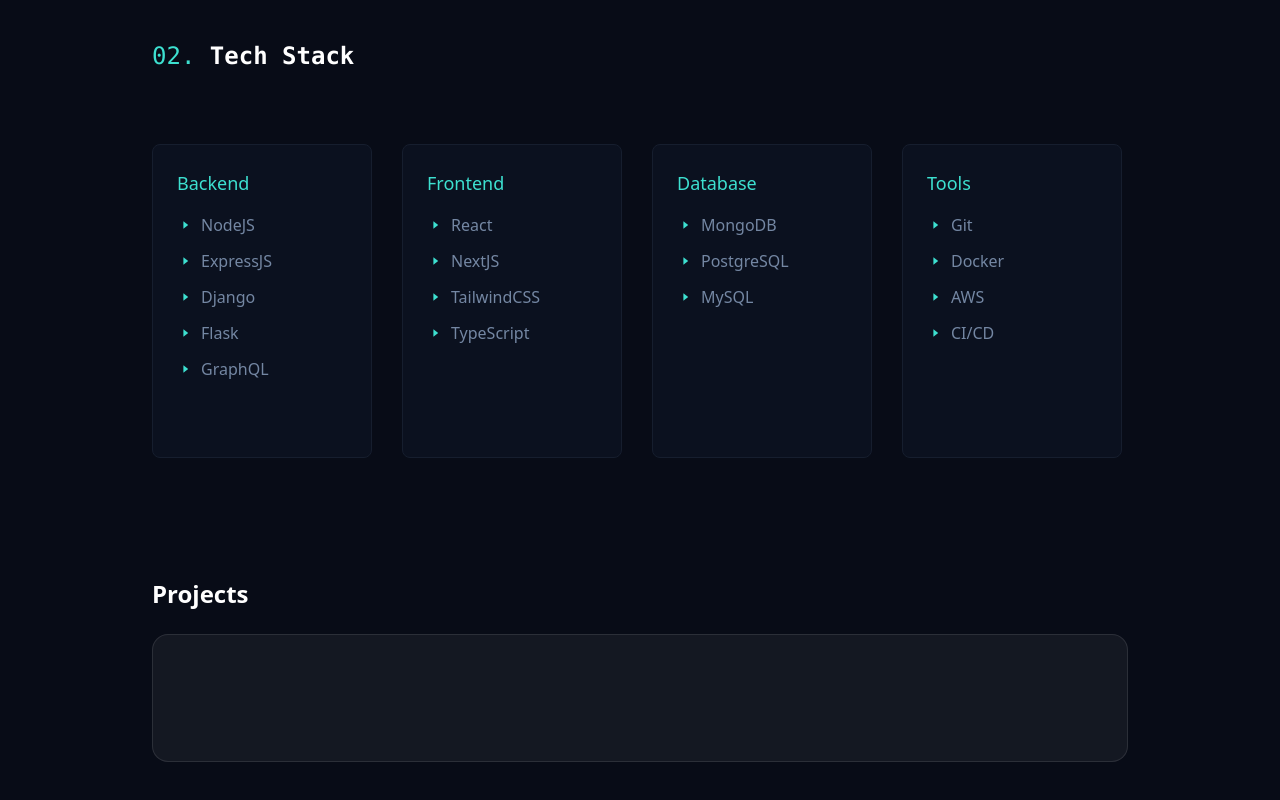
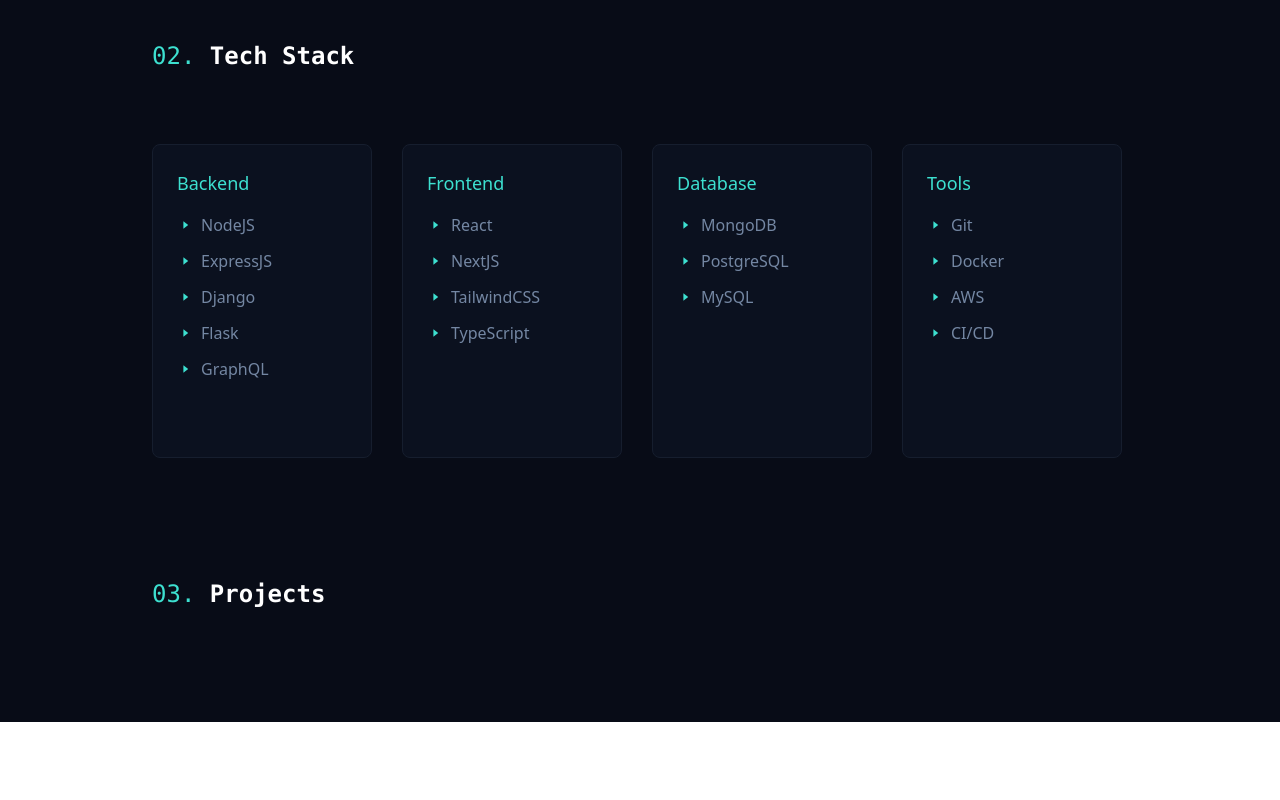
Before and after one commit to harshithkalki/Harshith_portfolio, a React (Vite) app: page / in a window 1280 px wide. Shown: the part 1404-2204 px from the top of the page. After the commit the page ends 2126 px from the top, so only its background shows below. Built offline with nearby package versions, Linux system fonts and the light colour scheme.

Commit message:
Projects.tsx init

```diff
--- a/src/App.tsx
+++ b/src/App.tsx
@@ -1,15 +1,16 @@
 import About from "./components/About";
 import Hero from "./components/Hero";
 import NavBar from "./components/NavBar";
+import Projects from "./components/Projects";
 import Skills from "./components/Skills";
-function Section({ id, title }: { id: string; title: string }) {
-  return (
-    <section id={id} className="mx-auto max-w-5xl px-6 py-20">
-      <h2 className="text-2xl font-semibold">{title}</h2>
-      <div className="mt-6 h-32 rounded-2xl border border-white/10 bg-white/5" />
-    </section>
-  );
-}
+// function Section({ id, title }: { id: string; title: string }) {
+//   return (
+//     <section id={id} className="mx-auto max-w-5xl px-6 py-20">
+//       <h2 className="text-2xl font-semibold">{title}</h2>
+//       <div className="mt-6 h-32 rounded-2xl border border-white/10 bg-white/5" />
+//     </section>
+//   );
+// }
 
 function App() {
   return (
@@ -22,10 +23,11 @@
         <Hero />
         <About />
         <Skills />
+        <Projects />
 
         {/* <Section id="about" title="About" /> */}
         {/* <Section id="skills" title="Skills" /> */}
-        <Section id="projects" title="Projects" />
+        {/* <Section id="projects" title="Projects" /> */}
       </div>
     </>
   );
--- /dev/null
+++ b/src/components/Projects.tsx
@@ -0,0 +1,13 @@
+const Projects = () => {
+  return (
+    <section id="projects" className="w-screen md:max-w-5xl mx-auto px-6 py-20">
+      <pre className="text-2xl font-semibold">
+        <span className="font-normal text-[#3de0d0]">03. </span>Projects
+      </pre>
+
+      <div className="grid grid-cols-1 md:grid-cols-2 lg:grid-cols-4 gap-6 mt-8"></div>
+    </section>
+  );
+};
+
+export default Projects;
```
